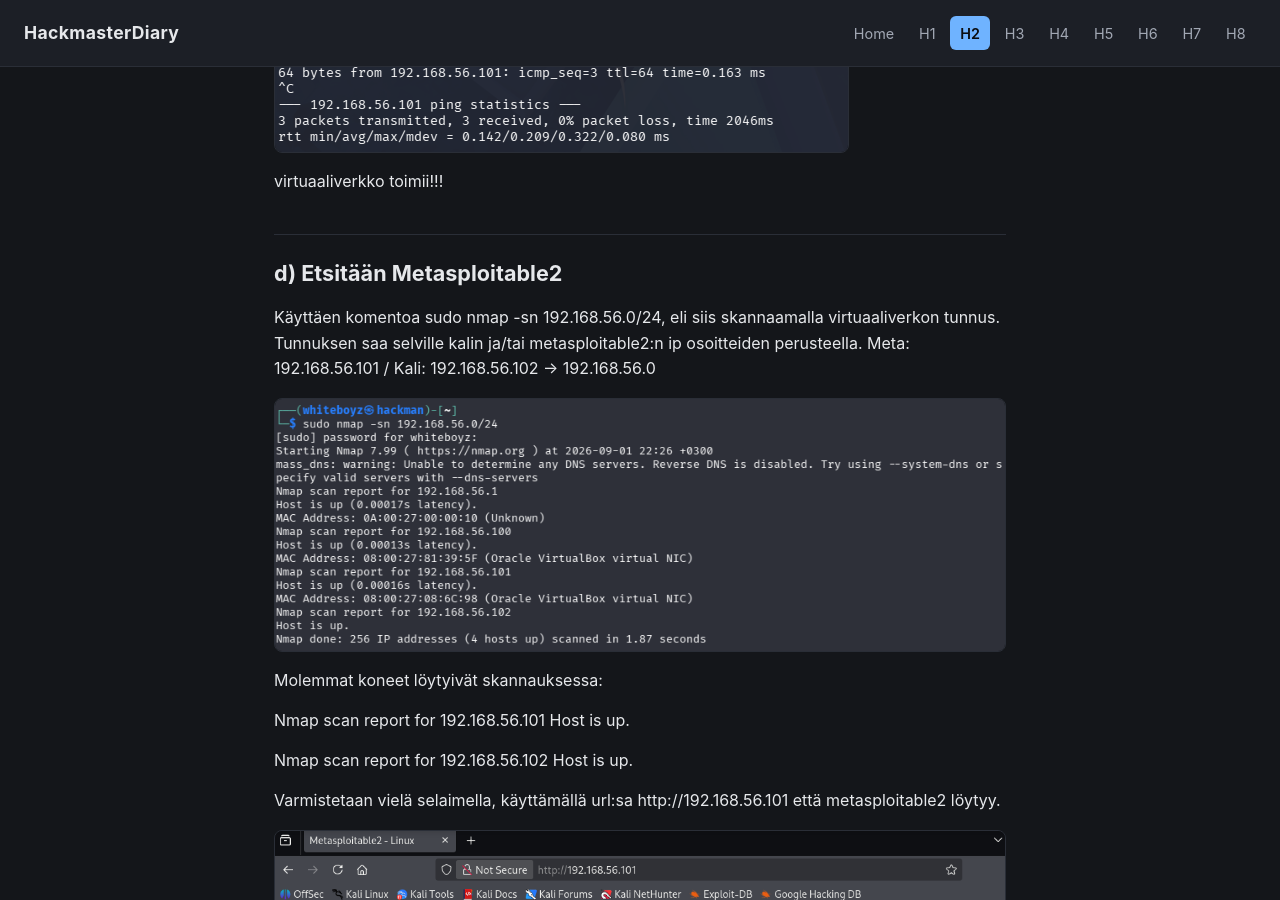
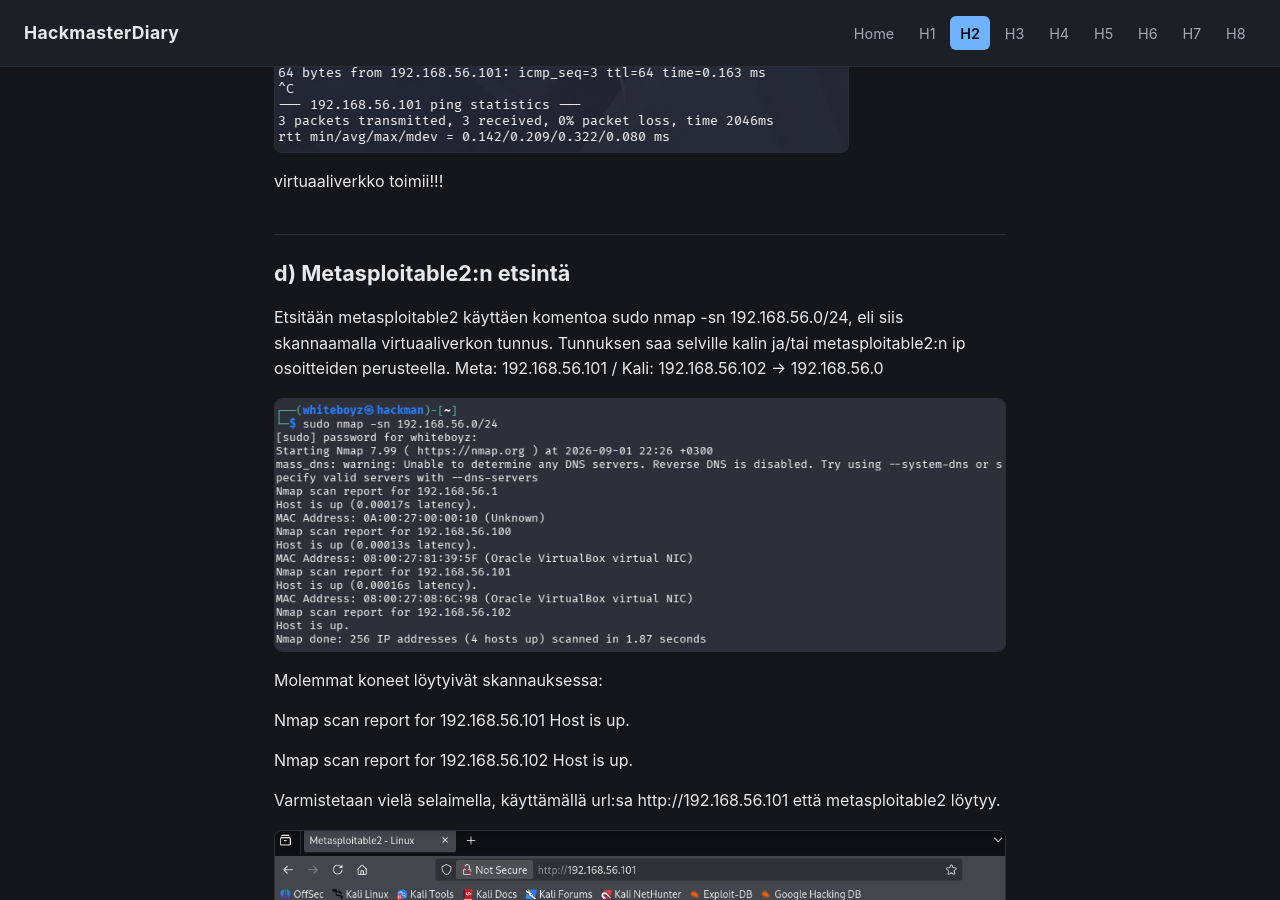
Before and after one commit to boyzcodez/HackmasterDiary, a Jekyll site: the page built from h2.md, in a window 1280 px wide and 900 px high, scrolled down 4331 px. Built offline with Jekyll 4.4.1, drawn with Linux system fonts in a browser that asks for light colours.

Commit message:
h2 d) change

```diff
--- a/h2.md
+++ b/h2.md
@@ -98,9 +98,9 @@ virtuaaliverkko toimii!!!
 
 
 
-## d)  Etsitään Metasploitable2
+## d)  Metasploitable2:n etsintä
 
-Käyttäen komentoa sudo nmap -sn 192.168.56.0/24, eli siis skannaamalla virtuaaliverkon tunnus.
+Etsitään metasploitable2 käyttäen komentoa sudo nmap -sn 192.168.56.0/24, eli siis skannaamalla virtuaaliverkon tunnus.
 Tunnuksen saa selville kalin ja/tai metasploitable2:n ip osoitteiden perusteella. Meta: 192.168.56.101 / Kali: 192.168.56.102 -> 192.168.56.0
 
 ![Description of the screenshot]({{ '/assets/h2_images/NmapSkannaus.png' | relative_url }})
```
